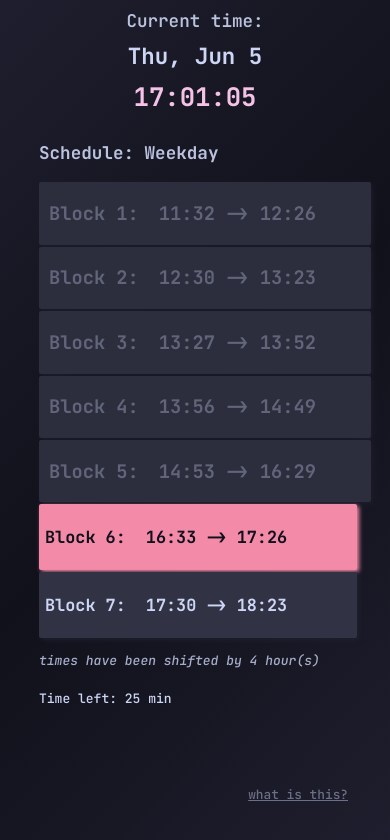
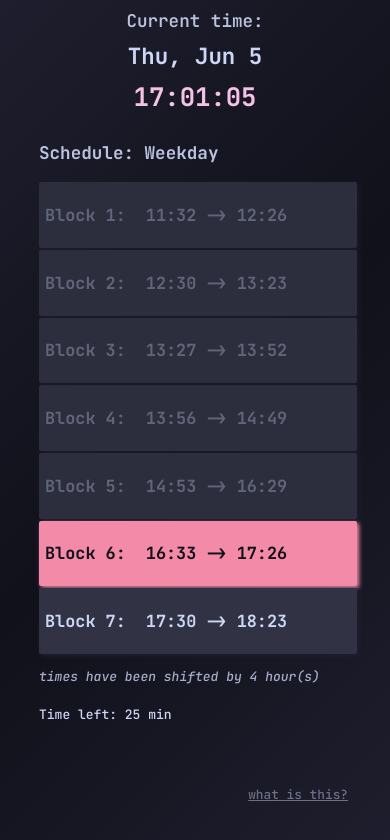
Before and after one commit to Meowcelinee/mfhsclock, a website built with Parcel: page index.html in a window 390 px wide. Built offline with nearby package versions, Linux system fonts and the light colour scheme.

Commit message:
fix mobile display for previous blocks

```diff
--- a/styles/index.css
+++ b/styles/index.css
@@ -208,6 +208,7 @@ a {
         width: 80%;
 
         .block,
+        .block-before,
         .block-current {
             font-size: 0.9em;
             padding: 5px 0px 5px 6px;
```
